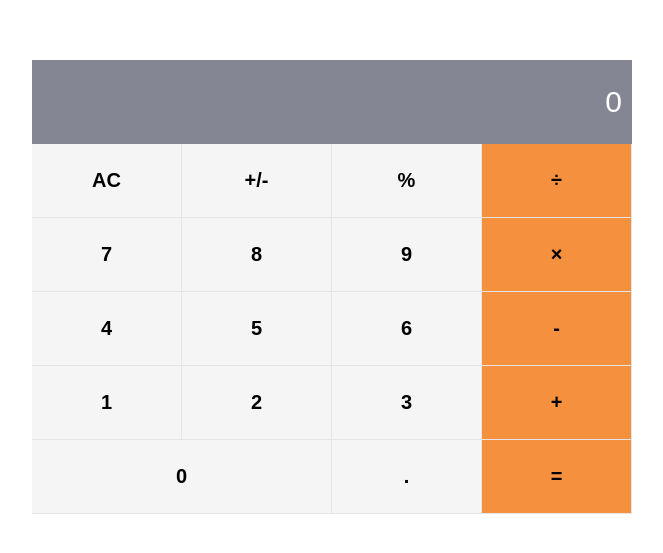
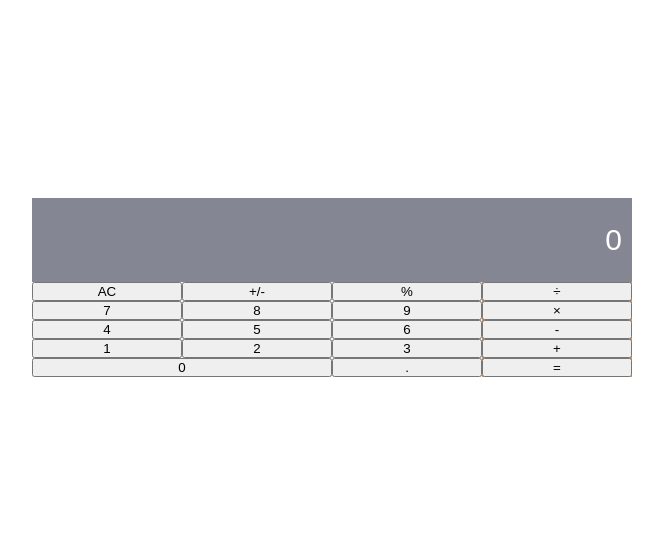
Before and after one commit to Estherstarr/Math-Magician, a React (Create React App) app: page / in a window 1280 px wide. Shown: the part 113-666 px from the top of the page, without its empty margins (308-971 px from the left). Built offline with nearby package versions, Linux system fonts and the light colour scheme.

Commit message:
Resolved eslint linter

```diff
--- a/src/components/Calculator.js
+++ b/src/components/Calculator.js
@@ -1,10 +1,6 @@
-import React, { Component } from 'react';
-/* eslint-disable */
+import React from 'react';
 
-class Calculator extends Component {
-  constructor(props) {
-    super(props);
-  }
+class Calculator extends React.PureComponent {
   render() {
     return (
       <div className="calcMainContainer">
@@ -12,36 +8,36 @@
         <div className="calcKeysContainer">
           <div className="calcKeys">
             <div className="calcNumbers">
-              <b>AC</b>
-              <b>+/-</b>
-              <b>%</b>
+              <button type="button">AC</button>
+              <button type="button">+/-</button>
+              <button type="button">%</button>
             </div>
             <div className="calcNumbers">
-              <b>7</b>
-              <b>8</b>
-              <b>9</b>
+              <button type="button">7</button>
+              <button type="button">8</button>
+              <button type="button">9</button>
             </div>
             <div className="calcNumbers">
-              <b>4</b>
-              <b>5</b>
-              <b>6</b>
+              <button type="button">4</button>
+              <button type="button">5</button>
+              <button type="button">6</button>
             </div>
             <div className="calcNumbers">
-              <b>1</b>
-              <b>2</b>
-              <b>3</b>
+              <button type="button">1</button>
+              <button type="button">2</button>
+              <button type="button">3</button>
             </div>
             <div className="calcNumbers footer">
-              <b>0</b>
-              <b>.</b>
+              <button type="button">0</button>
+              <button type="button">.</button>
             </div>
           </div>
           <div className="calcSymbols">
-            <b>÷</b>
-            <b>×</b>
-            <b>-</b>
-            <b>+</b>
-            <b>=</b>
+            <button type="button">÷</button>
+            <button type="button">×</button>
+            <button type="button">-</button>
+            <button type="button">+</button>
+            <button type="button">=</button>
           </div>
         </div>
       </div>
--- a/src/index.js
+++ b/src/index.js
@@ -2,7 +2,6 @@
 import ReactDOM from 'react-dom/client';
 import './index.css';
 import App from './App';
-import reportWebVitals from './reportWebVitals';
 
 const root = ReactDOM.createRoot(document.getElementById('root'));
 root.render(
@@ -10,8 +9,3 @@
     <App />
   </React.StrictMode>,
 );
-
-// If you want to start measuring performance in your app, pass a function
-// to log results (for example: reportWebVitals(console.log))
-// or send to an analytics endpoint. Learn more: https://bit.ly/CRA-vitals
-reportWebVitals();
--- a/src/reportWebVitals.js
+++ /dev/null
@@ -1,15 +0,0 @@
-const reportWebVitals = (onPerfEntry) => {
-  if (onPerfEntry && onPerfEntry instanceof Function) {
-    import('web-vitals').then(({
-      getCLS, getFID, getFCP, getLCP, getTTFB,
-    }) => {
-      getCLS(onPerfEntry);
-      getFID(onPerfEntry);
-      getFCP(onPerfEntry);
-      getLCP(onPerfEntry);
-      getTTFB(onPerfEntry);
-    });
-  }
-};
-
-export default reportWebVitals;
```
Also changed, not shown: src/App.js (+4 -7 lines), src/setupTests.js (deleted, +0 -5 lines), src/logo.svg (deleted).
